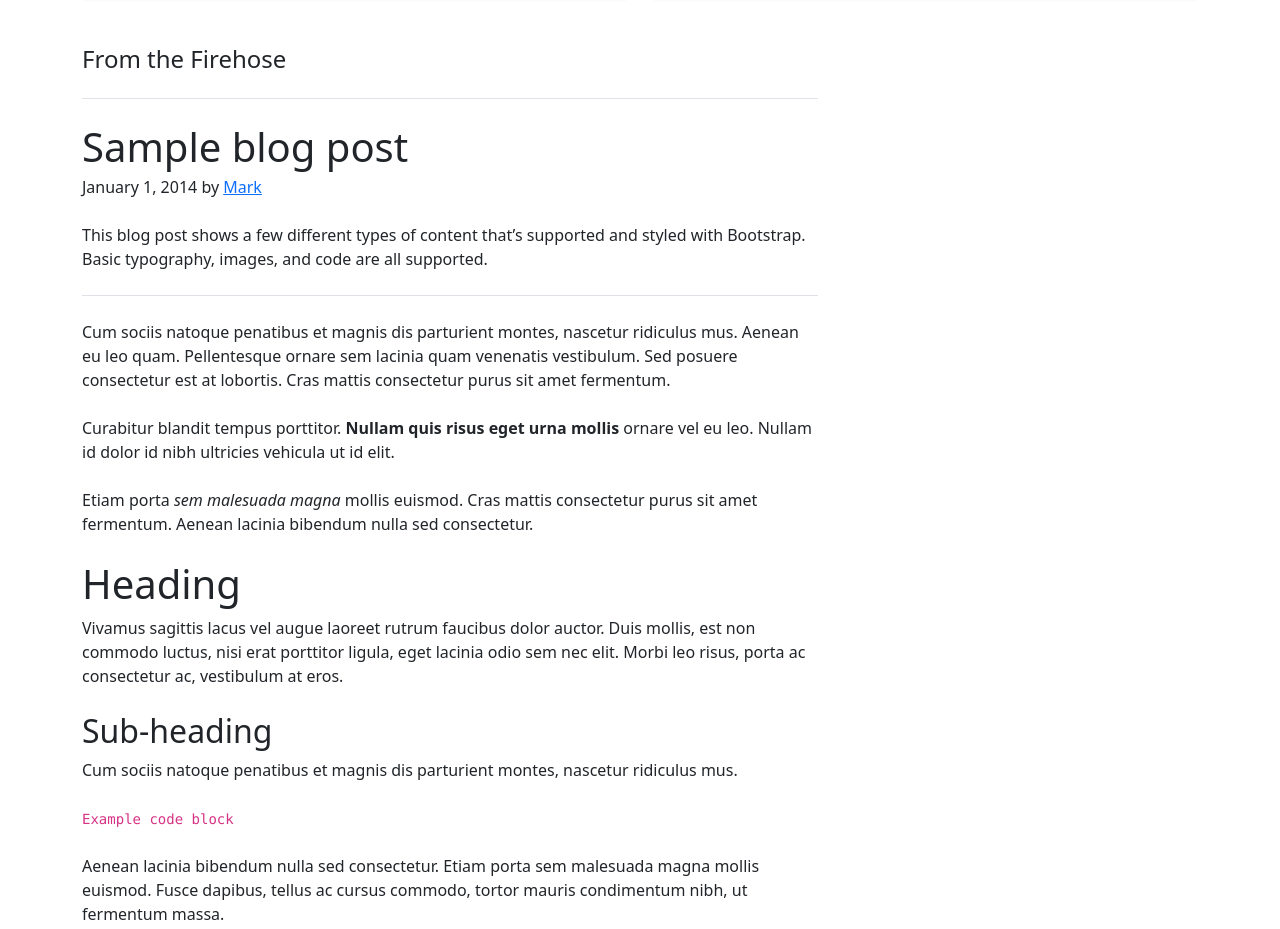
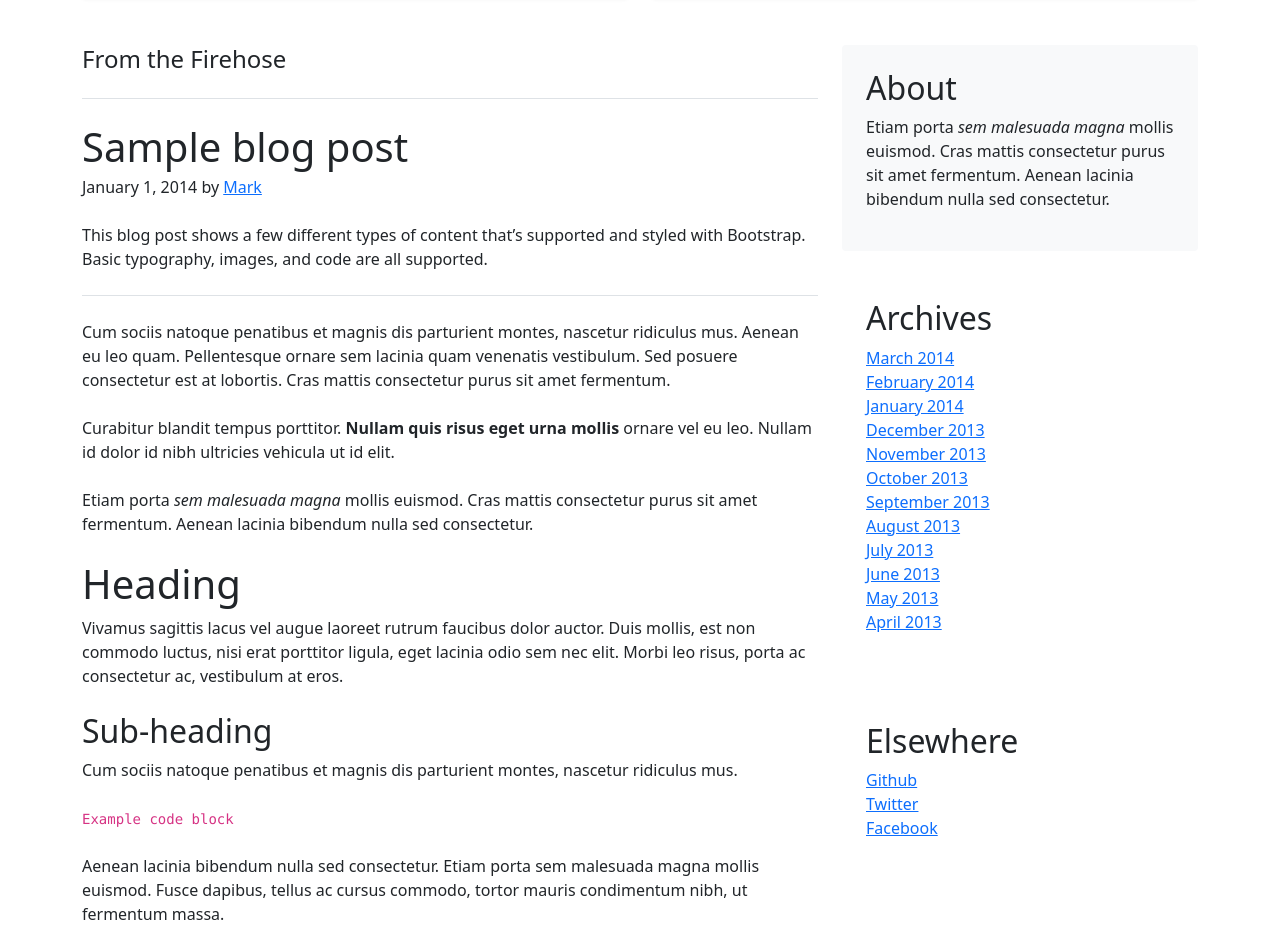
Before and after one commit to JAHONGIR95/practice_projects, a plain HTML site: page bootstrap shablon blog task/index.html in a window 1280 px wide. Shown: the part 857-1786 px from the top of the page. Drawn offline with Linux system fonts and the light colour scheme.

Commit message:
blog post section is finished

```diff
--- a/bootstrap shablon blog task/index.html
+++ b/bootstrap shablon blog task/index.html
@@ -86,7 +86,8 @@
                         </p>
                         <a href="#" class="link">Continue reading</a>
                     </div>
-                    <div class="col-auto d-flex justify-content-center align-items-center" style="background-color: #55595c;">
+                    <div class="col-auto d-flex justify-content-center align-items-center"
+                        style="background-color: #55595c;">
                         <p class="fs-5 px-5" style="color: #eceeef;">Thumbnail</p>
                     </div>
                 </div>
@@ -107,7 +108,8 @@
                         </p>
                         <a href="#" class="link">Continue reading</a>
                     </div>
-                    <div class="col-auto d-flex justify-content-center align-items-center" style="background-color: #55595c;">
+                    <div class="col-auto d-flex justify-content-center align-items-center"
+                        style="background-color: #55595c;">
                         <p class="fs-5 px-5" style="color: #eceeef;">Thumbnail</p>
                     </div>
                 </div>
@@ -129,22 +131,29 @@
                     January 1, 2014 by <a href="#">Mark</a>
                 </p>
                 <p class="border-bottom pb-4 mb-4">
-                This blog post shows a few different types of content that’s supported and styled with Bootstrap. Basic typography, images, and code are all supported.
+                    This blog post shows a few different types of content that’s supported and styled with Bootstrap.
+                    Basic typography, images, and code are all supported.
                 </p>
                 <p class="mb-4">
-                Cum sociis natoque penatibus et magnis dis parturient montes, nascetur ridiculus mus. Aenean eu leo quam. Pellentesque ornare sem lacinia quam venenatis vestibulum. Sed posuere consectetur est at lobortis. Cras mattis consectetur purus sit amet fermentum.
+                    Cum sociis natoque penatibus et magnis dis parturient montes, nascetur ridiculus mus. Aenean eu leo
+                    quam. Pellentesque ornare sem lacinia quam venenatis vestibulum. Sed posuere consectetur est at
+                    lobortis. Cras mattis consectetur purus sit amet fermentum.
                 </p>
                 <p class="mb-4">
-                Curabitur blandit tempus porttitor. <strong>Nullam quis risus eget urna mollis</strong> ornare vel eu leo. Nullam id dolor id nibh ultricies vehicula ut id elit.
+                    Curabitur blandit tempus porttitor. <strong>Nullam quis risus eget urna mollis</strong> ornare vel
+                    eu leo. Nullam id dolor id nibh ultricies vehicula ut id elit.
                 </p>
                 <p class="mb-4">
-                Etiam porta <em>sem malesuada magna</em> mollis euismod. Cras mattis consectetur purus sit amet fermentum. Aenean lacinia bibendum nulla sed consectetur.
+                    Etiam porta <em>sem malesuada magna</em> mollis euismod. Cras mattis consectetur purus sit amet
+                    fermentum. Aenean lacinia bibendum nulla sed consectetur.
                 </p>
                 <h1>
                     Heading
                 </h1>
                 <p class="mb-4">
-                Vivamus sagittis lacus vel augue laoreet rutrum faucibus dolor auctor. Duis mollis, est non commodo luctus, nisi erat porttitor ligula, eget lacinia odio sem nec elit. Morbi leo risus, porta ac consectetur ac, vestibulum at eros.
+                    Vivamus sagittis lacus vel augue laoreet rutrum faucibus dolor auctor. Duis mollis, est non commodo
+                    luctus, nisi erat porttitor ligula, eget lacinia odio sem nec elit. Morbi leo risus, porta ac
+                    consectetur ac, vestibulum at eros.
                 </p>
                 <h2>
                     Sub-heading
@@ -156,13 +165,16 @@
                     <code>Example code block</code>
                 </p>
                 <p class="mb-4">
-                Aenean lacinia bibendum nulla sed consectetur. Etiam porta sem malesuada magna mollis euismod. Fusce dapibus, tellus ac cursus commodo, tortor mauris condimentum nibh, ut fermentum massa.
+                    Aenean lacinia bibendum nulla sed consectetur. Etiam porta sem malesuada magna mollis euismod. Fusce
+                    dapibus, tellus ac cursus commodo, tortor mauris condimentum nibh, ut fermentum massa.
                 </p>
                 <h2>
                     Sub-heading
                 </h2>
                 <p class="mb-4">
-                Cum sociis natoque penatibus et magnis dis parturient montes, nascetur ridiculus mus. Aenean lacinia bibendum nulla sed consectetur. Etiam porta sem malesuada magna mollis euismod. Fusce dapibus, tellus ac cursus commodo, tortor mauris condimentum nibh, ut fermentum massa justo sit amet risus.
+                    Cum sociis natoque penatibus et magnis dis parturient montes, nascetur ridiculus mus. Aenean lacinia
+                    bibendum nulla sed consectetur. Etiam porta sem malesuada magna mollis euismod. Fusce dapibus,
+                    tellus ac cursus commodo, tortor mauris condimentum nibh, ut fermentum massa justo sit amet risus.
                 </p>
                 <ul class="mb-4">
                     <li>
@@ -212,16 +224,22 @@
                     December 23, 2013 by <a href="#">Jacob</a>
                 </p>
                 <p class="mb-4">
-                Cum sociis natoque penatibus et magnis dis parturient montes, nascetur ridiculus mus. Aenean eu leo quam. Pellentesque ornare sem lacinia quam venenatis vestibulum. Sed posuere consectetur est at lobortis. Cras mattis consectetur purus sit amet fermentum.
+                    Cum sociis natoque penatibus et magnis dis parturient montes, nascetur ridiculus mus. Aenean eu leo
+                    quam. Pellentesque ornare sem lacinia quam venenatis vestibulum. Sed posuere consectetur est at
+                    lobortis. Cras mattis consectetur purus sit amet fermentum.
                 </p>
                 <p class="mb-4">
-                Curabitur blandit tempus porttitor. <strong>Nullam quis risus eget urna mollis</strong> ornare vel eu leo. Nullam id dolor id nibh ultricies vehicula ut id elit.
+                    Curabitur blandit tempus porttitor. <strong>Nullam quis risus eget urna mollis</strong> ornare vel
+                    eu leo. Nullam id dolor id nibh ultricies vehicula ut id elit.
                 </p>
                 <p class="mb-4">
-                Etiam porta <em>sem malesuada magna</em> mollis euismod. Cras mattis consectetur purus sit amet fermentum. Aenean lacinia bibendum nulla sed consectetur.
+                    Etiam porta <em>sem malesuada magna</em> mollis euismod. Cras mattis consectetur purus sit amet
+                    fermentum. Aenean lacinia bibendum nulla sed consectetur.
                 </p>
                 <p class="mb-5">
-                Vivamus sagittis lacus vel augue laoreet rutrum faucibus dolor auctor. Duis mollis, est non commodo luctus, nisi erat porttitor ligula, eget lacinia odio sem nec elit. Morbi leo risus, porta ac consectetur ac, vestibulum at eros.
+                    Vivamus sagittis lacus vel augue laoreet rutrum faucibus dolor auctor. Duis mollis, est non commodo
+                    luctus, nisi erat porttitor ligula, eget lacinia odio sem nec elit. Morbi leo risus, porta ac
+                    consectetur ac, vestibulum at eros.
                 </p>
                 <h1 class="mb-1">
                     New feature
@@ -230,7 +248,9 @@
                     December 14, 2013 by <a href="#">Chris</a>
                 </p>
                 <p class="mb-4">
-                Cum sociis natoque penatibus et magnis dis parturient montes, nascetur ridiculus mus. Aenean lacinia bibendum nulla sed consectetur. Etiam porta sem malesuada magna mollis euismod. Fusce dapibus, tellus ac cursus commodo, tortor mauris condimentum nibh, ut fermentum massa justo sit amet risus.
+                    Cum sociis natoque penatibus et magnis dis parturient montes, nascetur ridiculus mus. Aenean lacinia
+                    bibendum nulla sed consectetur. Etiam porta sem malesuada magna mollis euismod. Fusce dapibus,
+                    tellus ac cursus commodo, tortor mauris condimentum nibh, ut fermentum massa justo sit amet risus.
                 </p>
                 <ul class="mb-4">
                     <li>
@@ -250,7 +270,8 @@
                     </li>
                 </ul>
                 <p class="mb-4">
-                Etiam porta <em>sem malesuada magna</em> mollis euismod. Cras mattis consectetur purus sit amet fermentum. Aenean lacinia bibendum nulla sed consectetur.
+                    Etiam porta <em>sem malesuada magna</em> mollis euismod. Cras mattis consectetur purus sit amet
+                    fermentum. Aenean lacinia bibendum nulla sed consectetur.
                 </p>
                 <p class="mb-5">
                     Donec ullamcorper nulla non metus auctor fringilla. Nulla vitae elit libero, a pharetra augue.
@@ -259,14 +280,59 @@
                     <a href="#" class="btn btn-outline-primary rounded-pill">Older</a>
                     <a href="#" class="btn btn-outline-secondary rounded-pill disabled">Newer</a>
                 </nav>
+            </div>
 
+            <div class="col-md-4">
+                <div class="p-4 bg-light mb-4 rounded">
+                    <h2 class="mb-2">
+                        About
+                    </h2>
+                    <p>
+                        Etiam porta <em>sem malesuada magna</em> mollis euismod. Cras mattis consectetur purus sit amet
+                        fermentum. Aenean lacinia bibendum nulla sed consectetur.
+                    </p>
+                </div>
+                <div class="mb-4 p-4">
+                    <h2 class="mb-2">
+                        Archives
+                    </h2>
+                    <ul class="list-unstyled">
+                        <li><a href="#">March 2014</a></li>
+                        <li><a href="#">February 2014</a></li>
+                        <li><a href="#">January 2014</a></li>
+                        <li><a href="#">December 2013</a></li>
+                        <li><a href="#">November 2013</a></li>
+                        <li><a href="#">October 2013</a></li>
+                        <li><a href="#">September 2013</a></li>
+                        <li><a href="#">August 2013</a></li>
+                        <li><a href="#">July 2013</a></li>
+                        <li><a href="#">June 2013</a></li>
+                        <li><a href="#">May 2013</a></li>
+                        <li><a href="#">April 2013</a></li>
+                    </ul>
+                </div>
 
-
+                <div class="mb-4 p-4">
+                    <h2>
+                        Elsewhere
+                    </h2>
+                    <ul class="list-unstyled">
+                        <li><a href="#">Github</a></li>
+                        <li><a href="#">Twitter</a></li>
+                        <li><a href="#">Facebook</a></li>
+                    </ul>
+                </div>
+            </div>
         </div>
     </div>
 
 
-    </div>
+    <!-- <footer style="background-color: #f9f9f9;" class="py-5 text-center">
+        <p class="mb-4 text-center">
+            Blog template built for <a href="#">Bootstrap</a> by <a href="#">@mdo</a>.
+        </p>
+        <a href="#">Back to top</a>
+    </footer> -->
     <script src="libs/bootstrap/bootstrap.min.js"></script>
 </body>
 
```
Lines whose indentation alone changed are shown as unchanged.
